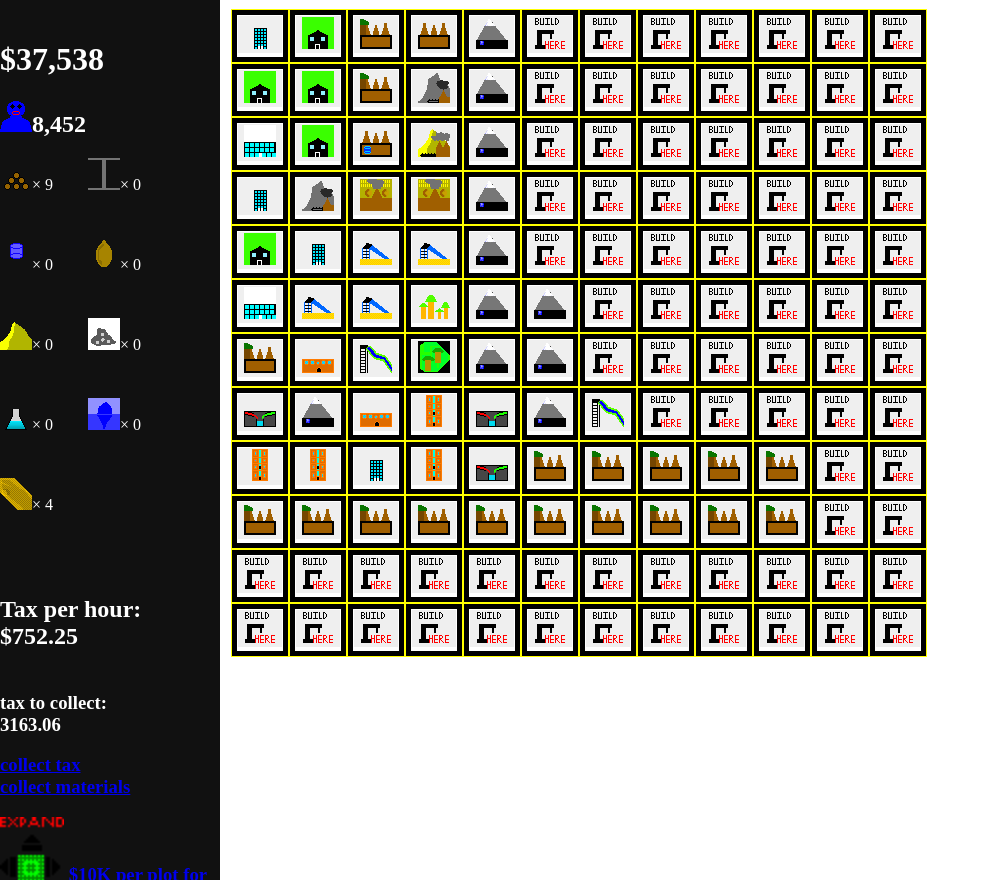
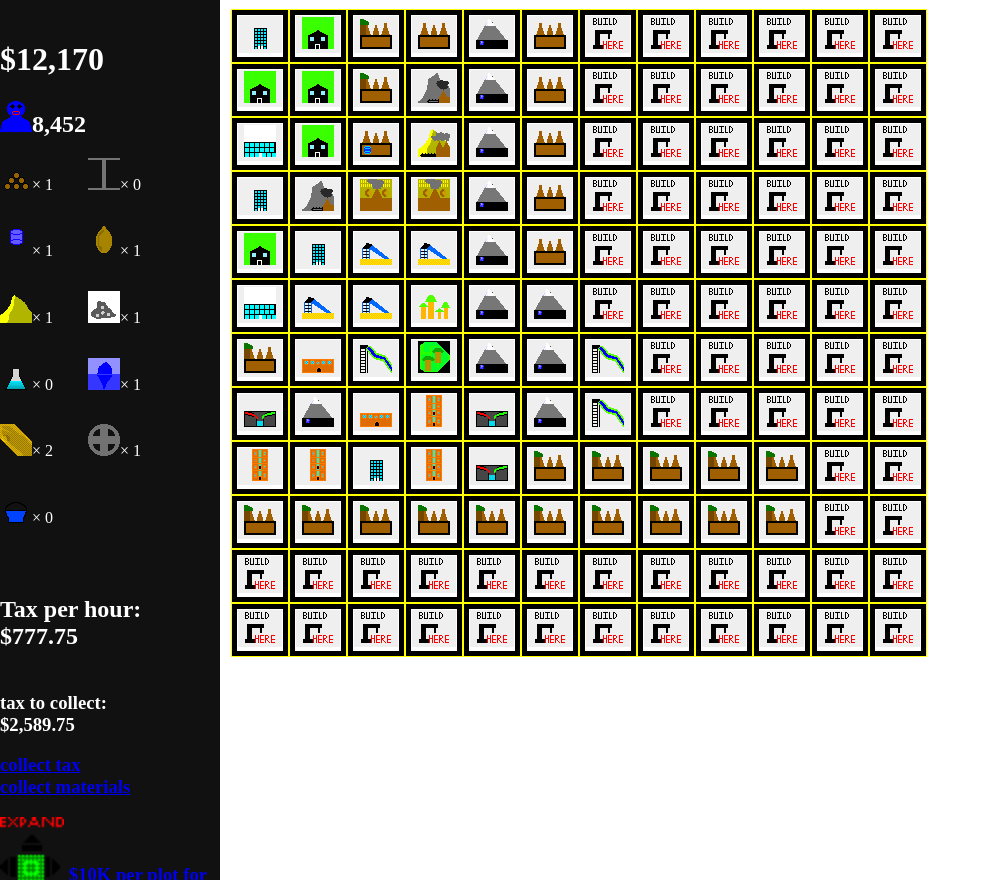
Before and after one commit to jdszekeres/citybuilder2.0, a Flask app: page / in a window 1280 px wide. Shown: the whole page, without its empty margins (0-990 px from the left). Run offline with Flask 2, Linux system fonts and the light colour scheme.

Commit message:
waterpark needs water

```diff
--- a/main.py
+++ b/main.py
@@ -55,7 +55,7 @@
         price = b["resources"][typeof] * refs.MATERIAL_PRICES[int(s)]
         b["resources"][typeof]=0
         b["money"]+=price
-        if "c" in typeof and b["resources"]["c"+s] is not 0:
+        if "c" in typeof and b["resources"]["c"+s] != 0:
             b["money"]+=100
         f=open(city_file,"w+")
         f.write(json.dumps(b))
@@ -107,6 +107,8 @@
 @app.route("/convert/<i>")
 def convert(i):
     global b
+    if "c" in i:
+        return redirect("/")
     b=refs.convert_raw(b,str(i))
     f=open(city_file,"w+")
     f.write(json.dumps(b))
--- a/refs.py
+++ b/refs.py
@@ -23,7 +23,7 @@
         {"name":"playground", "id":"park-1","price":500,"materials":{"2":1,"3":1,"5":1}},
         {"name":"forest","id":"park-2","price":1000,"materials":{"4":4}},
         {"name":"small park", "id":"park-3","price":250,"materials":{"4":1}},
-        {"name":"waterpark", "id":"park-4","price":500,"materials":{"2":5,"7":1}},
+        {"name":"waterpark", "id":"park-4","price":500,"materials":{"2":5,"7":1,"c8":1}},
         ]
     }
 ]
--- a/templates/index.html
+++ b/templates/index.html
@@ -95,7 +95,7 @@
             {% endfor %}
             </div>
             <br>
-            <h2 class="white">Tax per hour: ${{tpm}}</h2>
+            <h2 class="white">Tax per hour: ${{add_comma(tpm)}}</h2>
             <h3 class="white"><br>tax to collect:<br><span id="lc"></span></h3>
             <h3><a href="/collect_tax">collect tax</a><br><a href="/collect_factory">collect materials</a></a></h3>
             <h3><a href="/expand"><img src="/static/expand.png" width="64px"> $10K per plot for ${{add_comma(((len(grid)+1)*2)*10000)}}</a></h3>
@@ -166,9 +166,9 @@
     }
     var date = new Date(0);
     date.setUTCSeconds({{dt["tax"]}})
-    timeinhr=((new Date().getTime()/1000)-(parseFloat({{dt["tax"]}})))/3600
+    setInterval(()=>{timeinhr=((new Date().getTime()/1000)-(parseFloat({{dt["tax"]}})))/3600
     money=(timeinhr*{{tpm}})
-    document.getElementById("lc").innerHTML=money.toFixed(2)
+    document.getElementById("lc").innerHTML=money.toLocaleString("en-us",{ style: 'currency', currency: 'USD' })},1000)
     caches.open("img-assets")
     .then(cache => {
     cache.addAll(
```
Also changed, not shown: my_city.json (+1 -1 lines).
